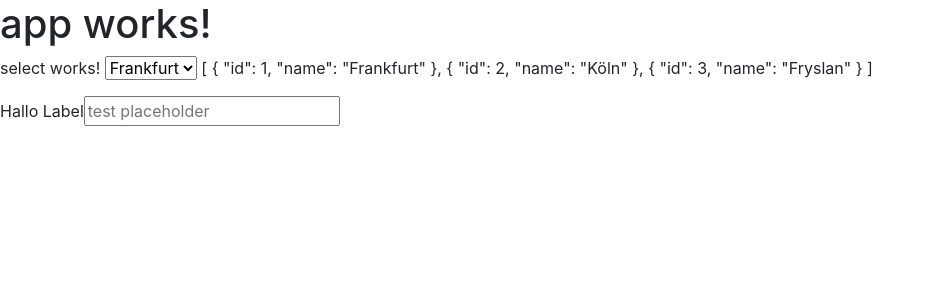
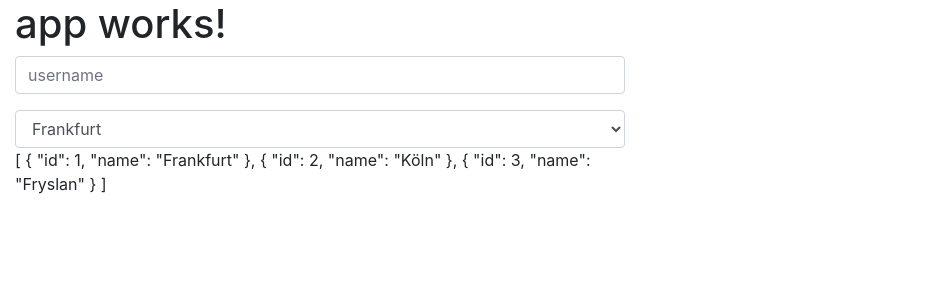
Before and after one commit to DigitalOrbit/angularTest, an Angular app: page / in a window 1280 px wide. Shown: the top 300 px of the page, without its empty margins (0-934 px from the left). Built offline with nearby package versions, Linux system fonts and the light colour scheme.

Commit message:
feat(input): add two way binding for input field

```diff
--- a/src/app/app.component.html
+++ b/src/app/app.component.html
@@ -1,5 +1,19 @@
-<h1>
-  {{title}}
-</h1>
-<app-select [selection]="selection"></app-select>
-<app-input [placeholder]="placeholder" label="Hallo Label"></app-input>
+<div class="container-fluid">
+  <h1>
+    {{title}}
+  </h1>
+  <form>
+    <div class="form-group row">
+      <div class="col">
+        <app-input [placeholder]="placeholder" label="Hallo Label" [(value)]="username"></app-input>
+      </div>
+      <span class="col-6 col-form-label">{{username}}</span>
+    </div>
+    <div class="form-group row">
+      <div class="col">
+        <app-select [selection]="selection"></app-select>
+      </div>
+      <span class="col-6 col-form-label"></span>
+    </div>
+  </form>
+</div>
--- a/src/app/app.component.ts
+++ b/src/app/app.component.ts
@@ -23,5 +23,6 @@ export class AppComponent {
     }
   ]
 
-  placeholder = 'test placeholder';
+  placeholder = 'username';
+  username = '';
 }
--- a/src/app/base/input/input.component.html
+++ b/src/app/base/input/input.component.html
@@ -1,2 +1 @@
-<label>{{label}}</label>
-<input placeholder="{{placeholder}}" type="text" name="" value="">
+<input class="form-control" placeholder="{{placeholder}}" type="text" [value]="value" (input)="update($event.target.value)">
--- a/src/app/base/input/input.component.ts
+++ b/src/app/base/input/input.component.ts
@@ -1,4 +1,4 @@
-import { Component, OnInit, Input } from '@angular/core';
+import { Component, OnInit, Input, Output, EventEmitter } from '@angular/core';
 
 @Component({
   selector: 'app-input',
@@ -7,12 +7,18 @@ import { Component, OnInit, Input } from '@angular/core';
 })
 export class InputComponent implements OnInit {
 
-  constructor() { }
+  @Input() label = '';
+  @Input() placeholder = '';
 
-  ngOnInit() {
+  @Input() value: string;
+  @Output() valueChange = new EventEmitter<string>();
+
+  update (val: string) {
+    this.value = val;
+    this.valueChange.emit(this.value);
   }
 
-  @Input() placeholder = '';
-  @Input() label = '';
+  constructor() {}
 
+  ngOnInit() {}
 }
--- a/src/app/base/select/select.component.html
+++ b/src/app/base/select/select.component.html
@@ -1,7 +1,6 @@
 <p>
-  select works!
-  <select class="" name="">
+  <select class="form-control" name="">
     <option *ngFor="let item of selection" value="{{item.id}}">{{item.name}}</option>
   </select>
-    {{selection | json}}
+  {{selection | json}}
 </p>
```
